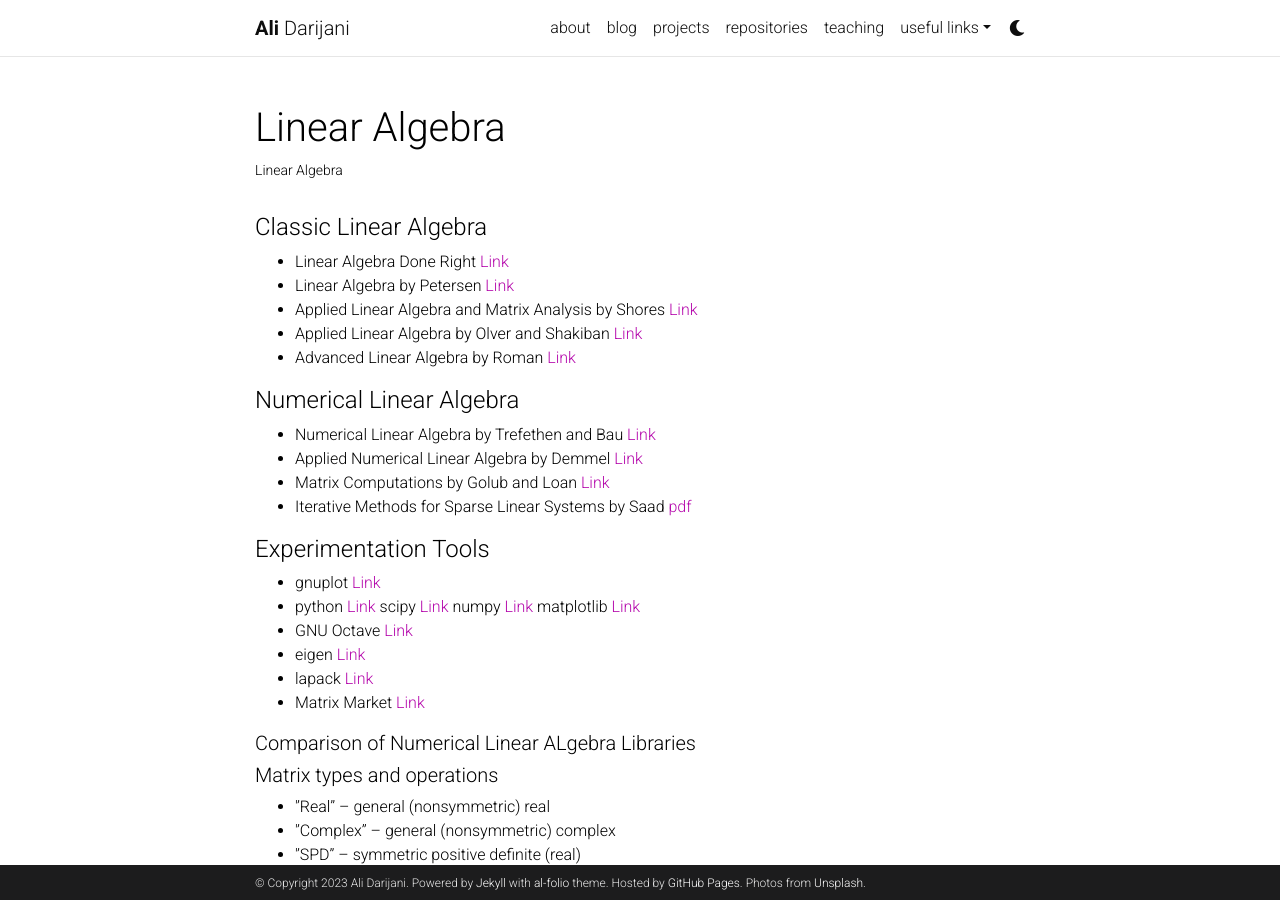
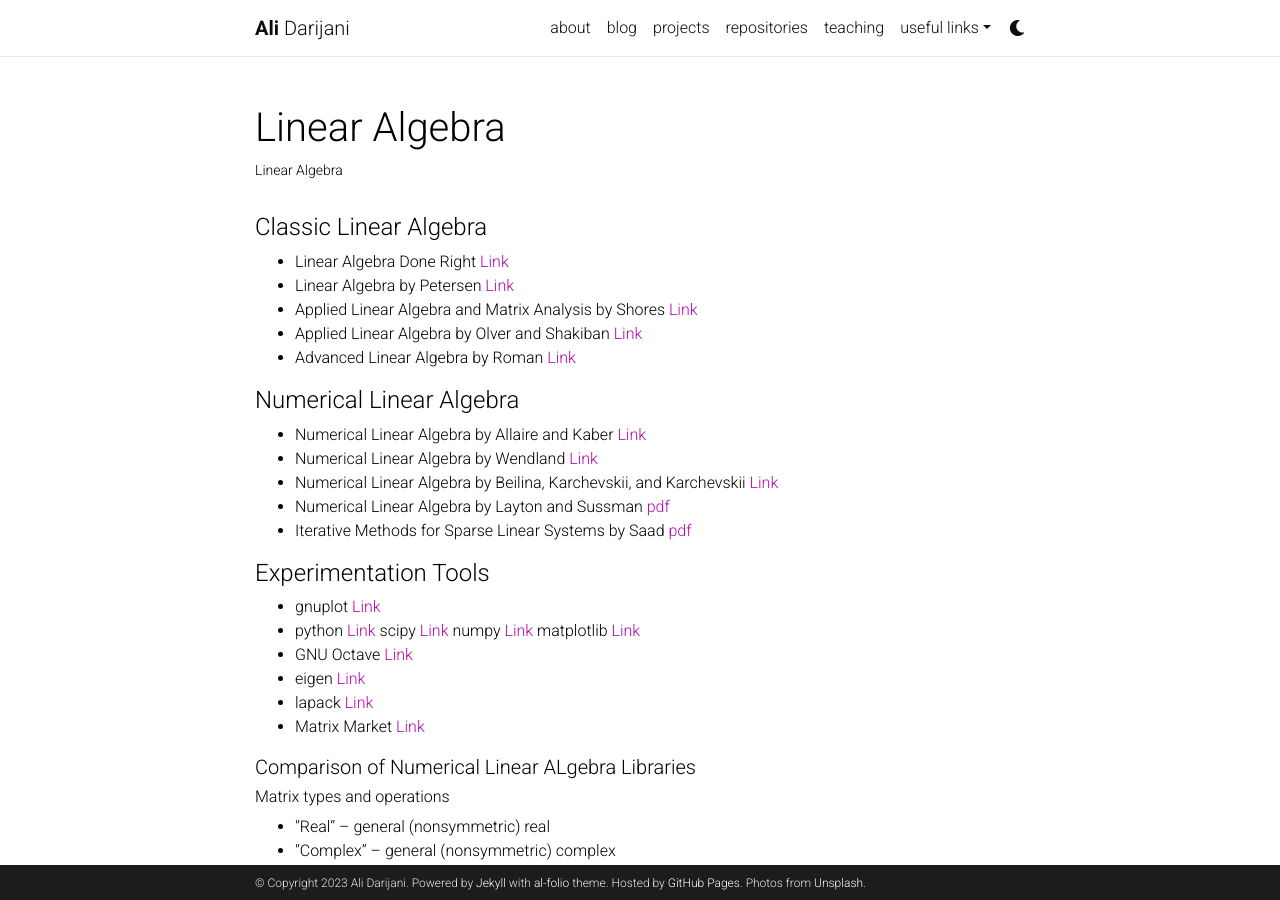
Before and after one commit to adarijani/adarijani.github.io_archived, a Jekyll site: the page built from _projects/04.linear_algebra.md, in a window 1280 px wide and 900 px high. Built offline with Jekyll 4.4.1, drawn with Linux system fonts in a browser that asks for light colours; comment, search, counter and statistics services are not loaded; a style sheet for code colours, icons or effects is not loaded.

Commit message:
Update 04.linear_algebra.md

```diff
--- a/_projects/04.linear_algebra.md
+++ b/_projects/04.linear_algebra.md
@@ -17,9 +17,10 @@ category: teaching
 
 #### Numerical Linear Algebra
 
-- Numerical Linear Algebra by Trefethen and Bau [Link](https://my.siam.org/Store/Product/viewproduct/?ProductId=950)
-- Applied Numerical Linear Algebra by Demmel [Link](https://epubs.siam.org/doi/book/10.1137/1.9781611971446)
-- Matrix Computations by Golub and Loan [Link](https://www.press.jhu.edu/books/title/10678/matrix-computations)
+- Numerical Linear Algebra by Allaire and Kaber [Link](https://link.springer.com/book/10.1007/978-0-387-68918-0)
+- Numerical Linear Algebra by Wendland [Link](https://www.cambridge.org/core/books/numerical-linear-algebra/3FA43F15246E9DC198455B02C1CE199A)
+- Numerical Linear Algebra by Beilina, Karchevskii, and Karchevskii [Link](https://link.springer.com/book/10.1007/978-3-319-57304-5)
+- Numerical Linear Algebra by Layton and Sussman [pdf](https://people.sc.fsu.edu/~jburkardt/classes/nla_2015/numerical_linear_algebra.pdf)
 - Iterative Methods for Sparse Linear Systems by Saad [pdf](https://www-users.cse.umn.edu/~saad/IterMethBook_2ndEd.pdf)
 
 #### Experimentation Tools
@@ -33,7 +34,7 @@ category: teaching
 
 ##### Comparison of Numerical Linear ALgebra Libraries
 
-##### Matrix types and operations
+###### Matrix types and operations
 
 - ''Real'' – general (nonsymmetric) real
 - ''Complex'' – general (nonsymmetric) complex
```
